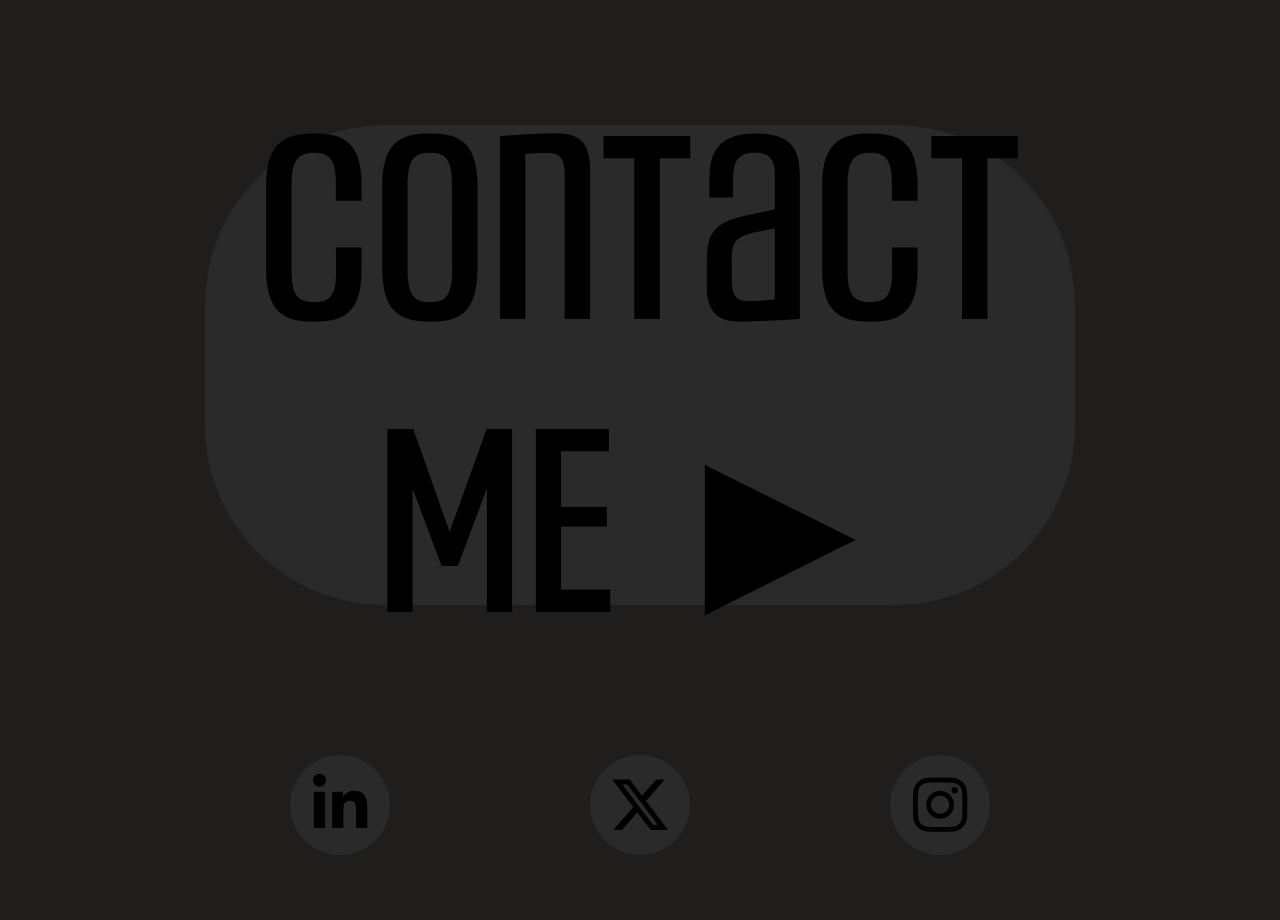
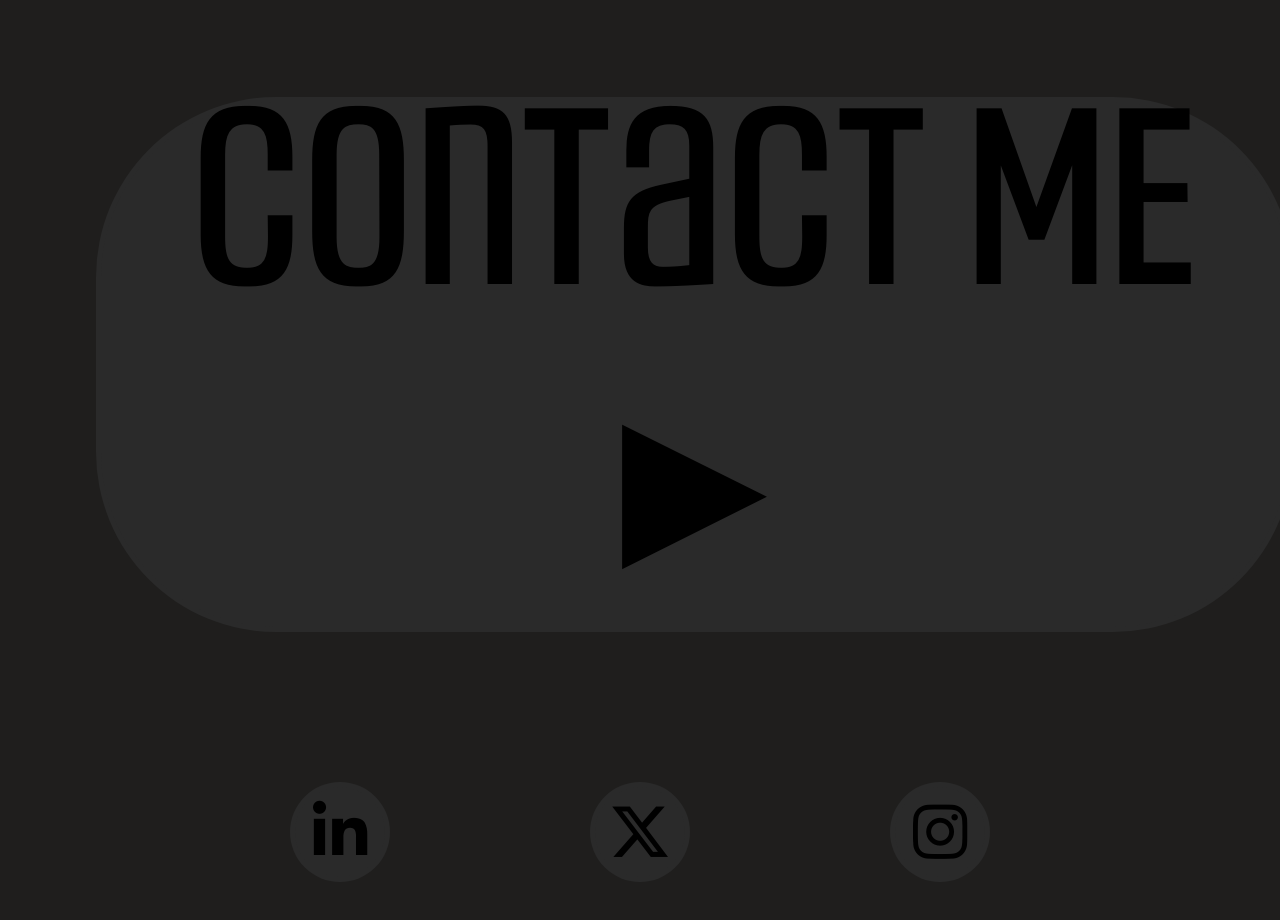
Before and after one commit to MTLP2/Portfolio-2024-OPP, a React (Vite) app in the folder FrontEnd/: page /About in a window 1280 px wide. Shown: the part 5900-6820 px from the top of the page. Built offline with nearby package versions, Linux system fonts and the light colour scheme.

Commit message:
buttonLink

```diff
--- a/FrontEnd/src/Component/ButtonLink.jsx
+++ b/FrontEnd/src/Component/ButtonLink.jsx
@@ -1,7 +1,10 @@
 import React from 'react'
+import { Link } from 'react-router-dom'
 
 export default function ButtonLink({name, link}) {
   return (
-    <button className='defaultButton'>{name}</button>
+    <Link to={link}>
+      <button className='defaultButton'>{name}</button>
+    </Link>
   )
 }
--- a/FrontEnd/src/Component/Footer.jsx
+++ b/FrontEnd/src/Component/Footer.jsx
@@ -1,13 +1,14 @@
 import React from 'react'
+import { Link } from 'react-router-dom'
 
 export default function Footer() {
   return (
     <div className="contactContainer">
-                <button className='contactme'>Contact ME ►</button>
+                <Link to={'/Contact'}> <button className='contactme'>Contact ME ►</button></Link>
                 <div className='socialContainer'>
-                    <button className='fa'><i class="fa-brands fa-linkedin-in"></i></button>
-                    <button className='fa'><i class="fa-brands fa-x-twitter"></i></button>
-                    <button className='fa'><i class="fa-brands fa-instagram"></i></button>
+                    <a href='https://www.linkedin.com/feed/' className='fa'><i class="fa-brands fa-linkedin-in"></i></a>
+                    <a href='https://twitter.com/matholopes5' className='fa'><i class="fa-brands fa-x-twitter"></i></a>
+                    <a href='https://www.linkedin.com/feed/' className='fa'><i class="fa-brands fa-instagram"></i></a>
 
                 </div>
     </div>
--- a/FrontEnd/src/Pages/Accueil.jsx
+++ b/FrontEnd/src/Pages/Accueil.jsx
@@ -41,7 +41,7 @@ export default function Accueil({data}) {
             <div className="characterInfo">
                 <div>
                     <p>Lorem ipsum dolor, sit amet consectetur adipisicing elit. Veritatis placeat dicta cum minima pariatur, expedita libero ullam enim illo obcaecati quaerat tenetur, quam, nobis in! Nihil <br /><br /> vitae atque repudiandae et eveniet architecto ratione autem, veniam eum natus numquam rem laudantium? Dignissimos asperiores sint ea id quidem consectetur libero ex possimus?</p>
-                    <ButtonLink name={"VIEW MY WORK"}/>
+                    <ButtonLink link={'/Project'} name={"VIEW MY WORK"}/>
                 </div>
                 <ul>
                     <h2>Availible for</h2>
@@ -55,7 +55,7 @@ export default function Accueil({data}) {
             <Skillbox/>
             <h2 className='titleSection'>PROJECT</h2>
             <ProjetComponent data={data}/>
-            <ButtonLink name={"SEE MY OTHER WORK"}/>
+            <ButtonLink link={'/Project'} name={"SEE MY OTHER WORK"}/>
             <h2 className='titleSection'>Testimonies</h2>
             <CommentComponent/>
 
--- a/FrontEnd/src/assets/style/_Contact.scss
+++ b/FrontEnd/src/assets/style/_Contact.scss
@@ -14,9 +14,9 @@
         background: rgb(42, 42, 42);
         border: 5px solid rgba(48, 48, 48, 0.134);
         border-radius: 180px;
-        font-size: 252px;
-        height: 60%;
-        width: 80%;
+        font-size: 242px;
+        height: 100%;
+        width: 110%;
         font-family: $titlefont;
         transition: 1s all;
 
@@ -37,7 +37,10 @@
     .fa{
         display: flex;
         justify-content: center;
+        cursor: pointer;
+        text-decoration: none;
         align-items: center;
+        color: black;
         background-color: rgb(42, 42, 42);
         border: 5px solid rgba(48, 48, 48, 0.134);
         border-radius: 180px;
--- a/FrontEnd/src/assets/style/style.css
+++ b/FrontEnd/src/assets/style/style.css
@@ -278,9 +278,9 @@ nav .Link {
   background: rgb(42, 42, 42);
   border: 5px solid rgba(48, 48, 48, 0.134);
   border-radius: 180px;
-  font-size: 252px;
-  height: 60%;
-  width: 80%;
+  font-size: 242px;
+  height: 100%;
+  width: 110%;
   font-family: "Headlines";
   transition: 1s all;
 }
@@ -297,7 +297,10 @@ nav .Link {
 .contactContainer .fa {
   display: flex;
   justify-content: center;
+  cursor: pointer;
+  text-decoration: none;
   align-items: center;
+  color: black;
   background-color: rgb(42, 42, 42);
   border: 5px solid rgba(48, 48, 48, 0.134);
   border-radius: 180px;
```
Also changed, not shown: FrontEnd/src/Pages/About.jsx (+1 -1 lines), 1 other file (tests, documents, lock files or other folders).
